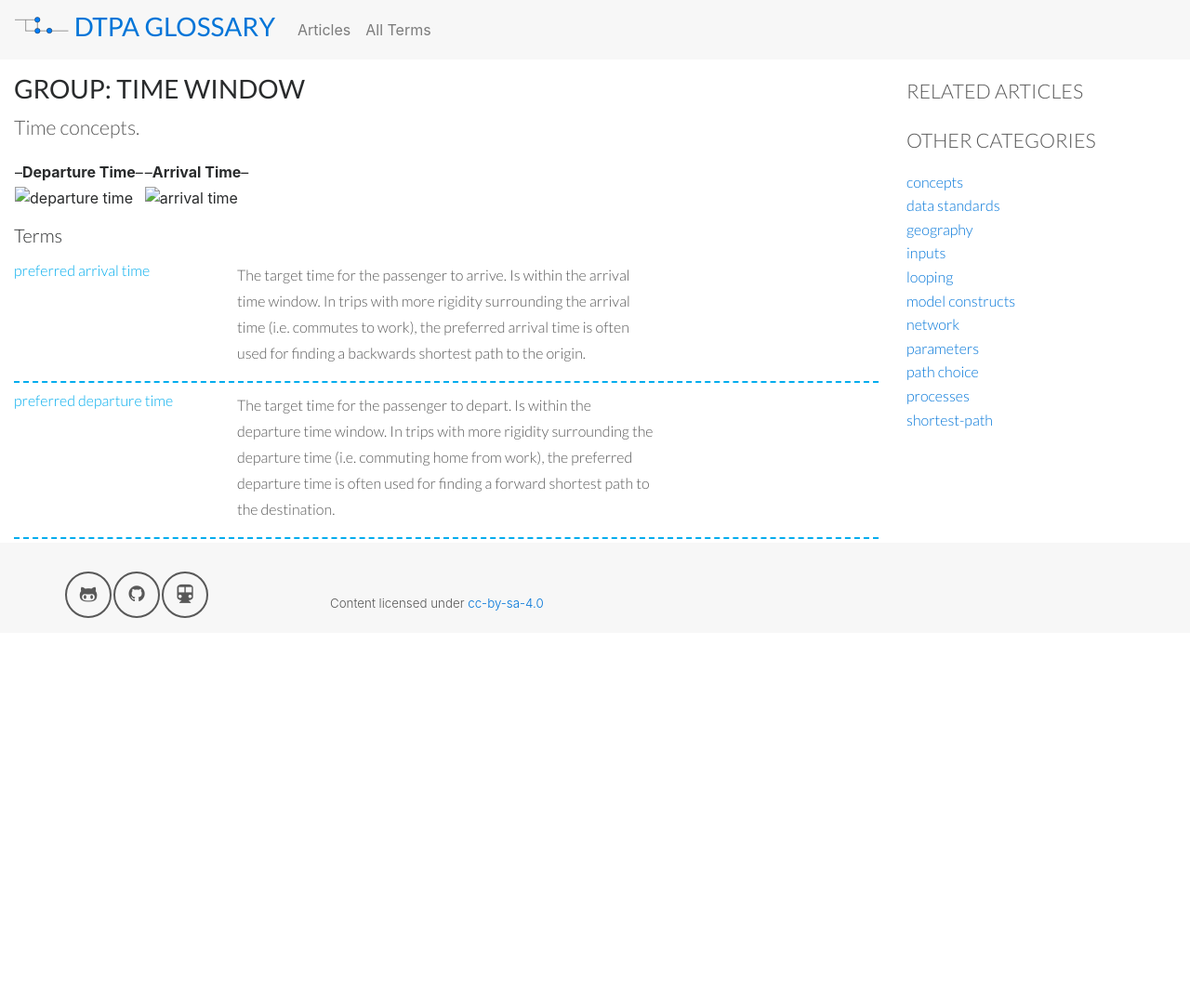
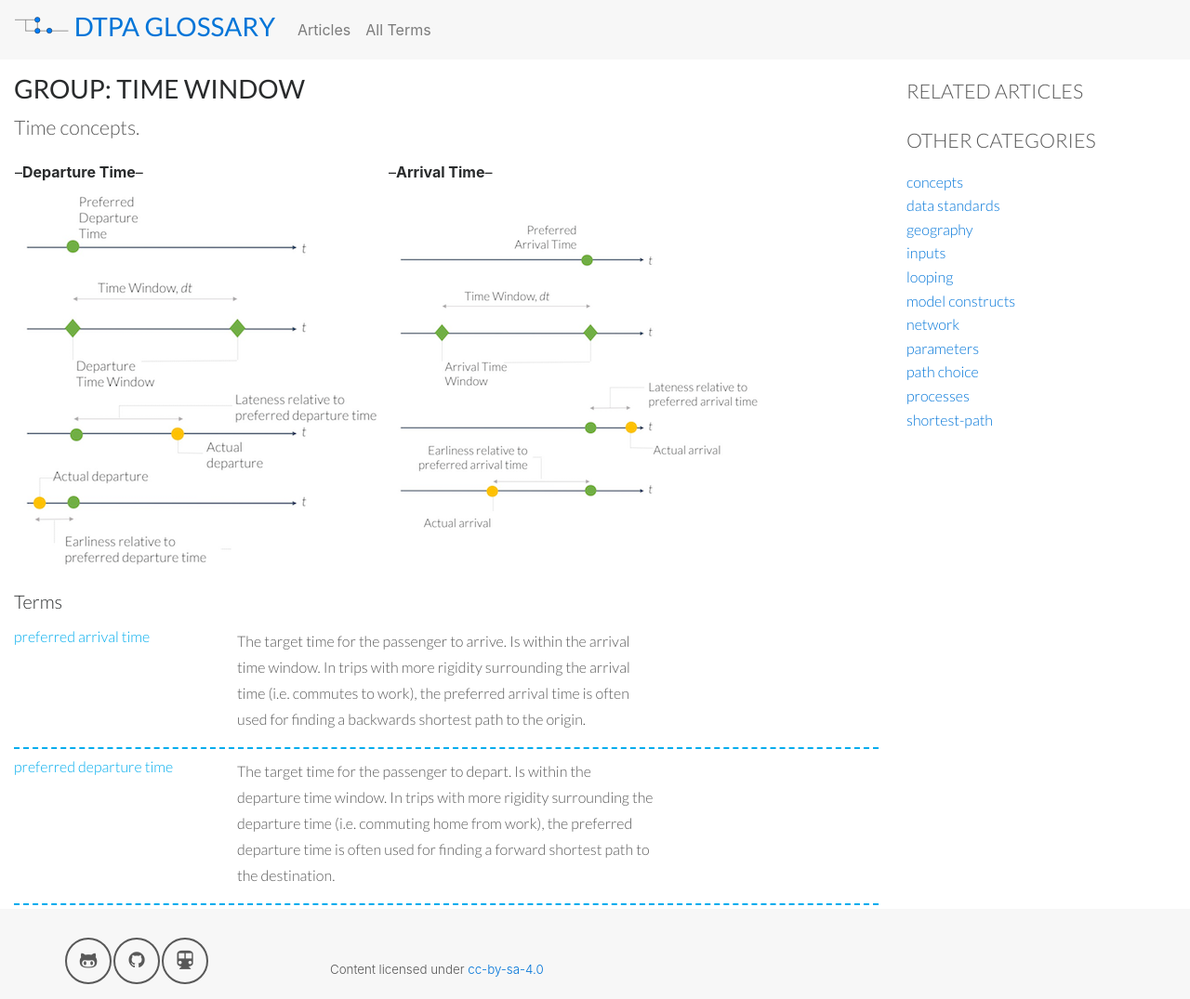
Before and after one commit to Fast-Trips/dtpa-glossary, a Jekyll site: the page built from _groups/time-windows.md, in a window 1280 px wide and 1075 px high. Shown: the whole window at 93% size. Built offline with Jekyll 4.4.1, drawn with Linux system fonts in a browser that asks for light colours; nearby versions of some CDN libraries.

Commit message:
Fix url for images

```diff
--- a/_groups/time-windows.md
+++ b/_groups/time-windows.md
@@ -6,9 +6,9 @@ tags: [ model constructs, shortest-path, demand ]
 short-description: Time concepts.
 front: true
 ---
-[arrival-time]: {{ site.url }}{{ site.baseurl }}/img/arrival-time.png "Arrival Time Windows - Backward Shortest Path"
+[arrival-time]: {{ site.url }}/img/arrival-time.png "Arrival Time Windows - Backward Shortest Path"
 
-[departure-time]: {{ site.url }}{{ site.baseurl }}/img/departure-time.png "Departure Time Windows - Forward Shortest Path"
+[departure-time]: {{ site.url }}/img/departure-time.png "Departure Time Windows - Forward Shortest Path"
 
 | --**Departure Time**-- | --**Arrival Time**-- |
 | ![departure time][departure-time] | ![arrival time][arrival-time] |
```
